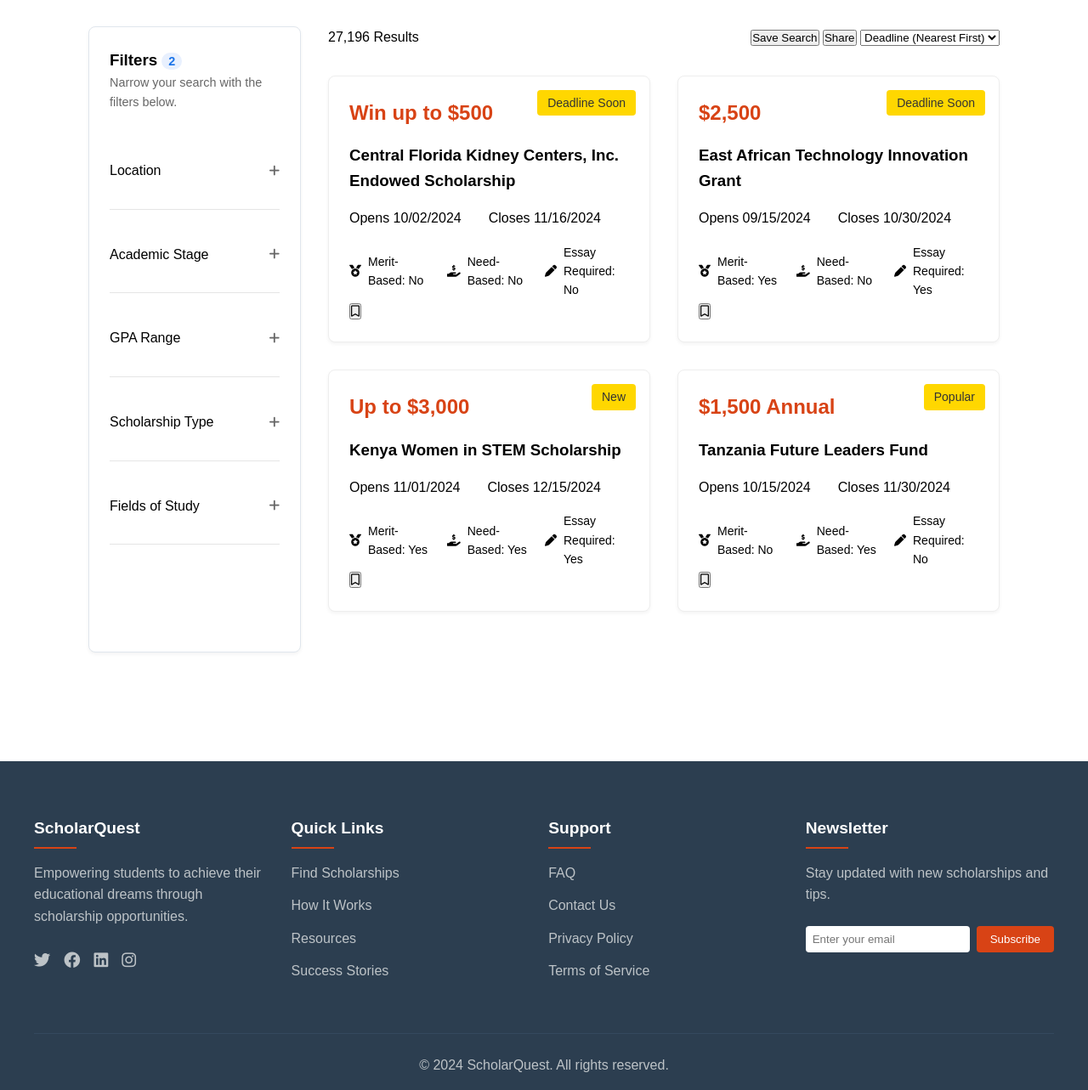
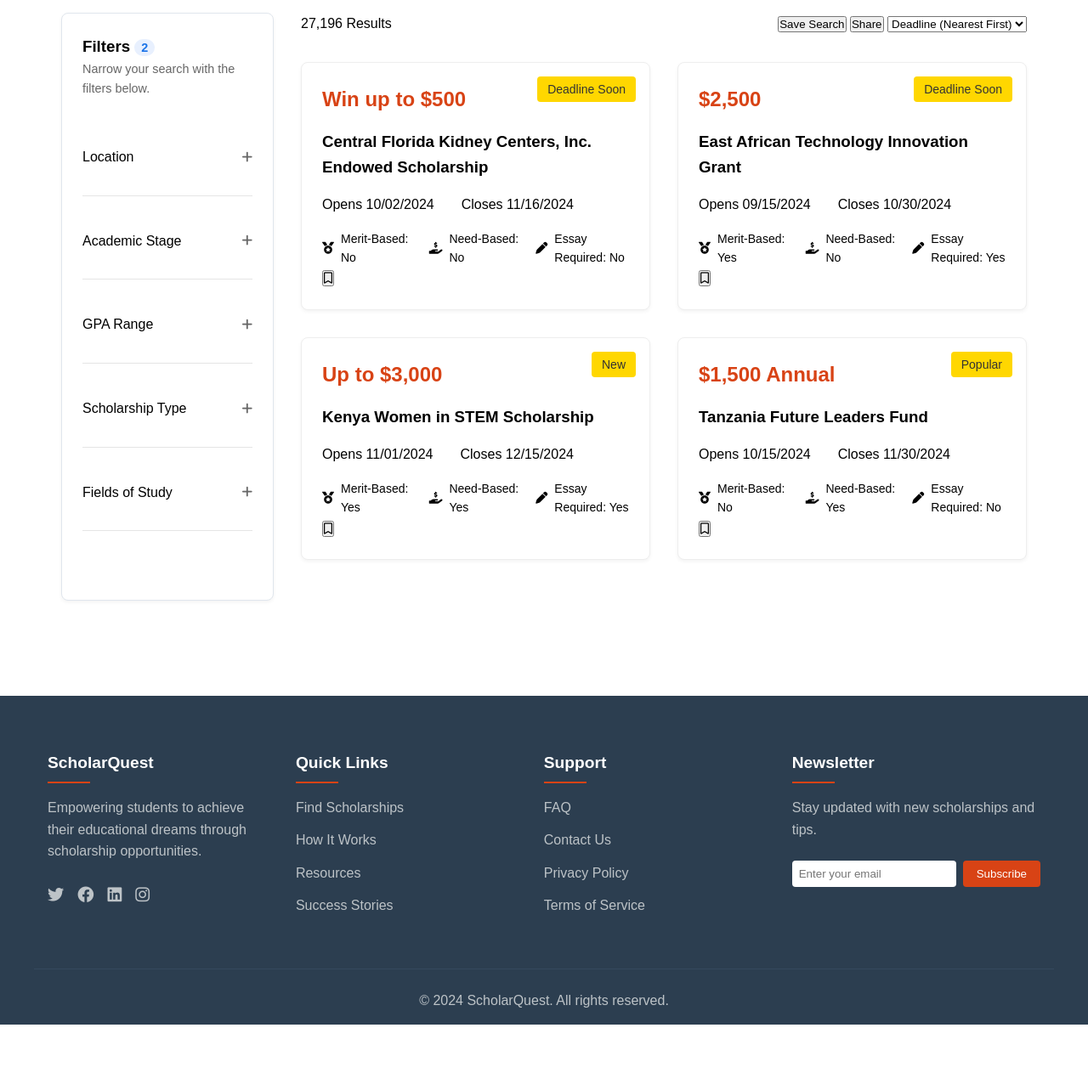
Before and after one commit to GhostInTheMach/ScholarshipFInder, a PHP site: page /pages/scholarships.html in a window 1280 px wide. Shown: the part 455-1738 px from the top of the page at 85% size. After the commit the page ends 1661 px from the top, so only its background shows below. Run offline with PHP 8.4, Linux system fonts and the light colour scheme.

Commit message:
reduced the left and right margins

```diff
--- a/assets/css/scholarships.css
+++ b/assets/css/scholarships.css
@@ -17,7 +17,7 @@
 .nav-container {
     max-width: 1200px;
     margin: 0 auto;
-    padding: 0.75rem 2rem;
+    padding: 0.75rem 1rem;
     display: flex;
     justify-content: space-between;
     align-items: center;
@@ -103,7 +103,7 @@
 .scholarships-container {
     max-width: 1200px;
     margin: 0 auto;
-    padding: 2rem;
+    padding: 1rem;
 }
 
 .hero-section {
@@ -385,8 +385,8 @@
     display: grid;
     grid-template-columns: 250px 1fr;
     gap: 2rem;
-    padding: 2rem;
-    max-width: 1400px;
+    padding: 2rem 1rem;
+    max-width: 1200px;
     margin: 0 auto;
 }
 
@@ -472,6 +472,7 @@
 .footer-content {
     max-width: 1200px;
     margin: 0 auto;
+    padding: 0 1rem;
     display: grid;
     grid-template-columns: repeat(4, 1fr);
     gap: 2rem;
@@ -722,3 +723,10 @@
 .checkbox-group input[type="checkbox"] {
     cursor: pointer;
 }
+
+body {
+    max-width: 100%;
+    overflow-x: hidden;
+    margin: 0;
+    padding: 0;
+}
```
